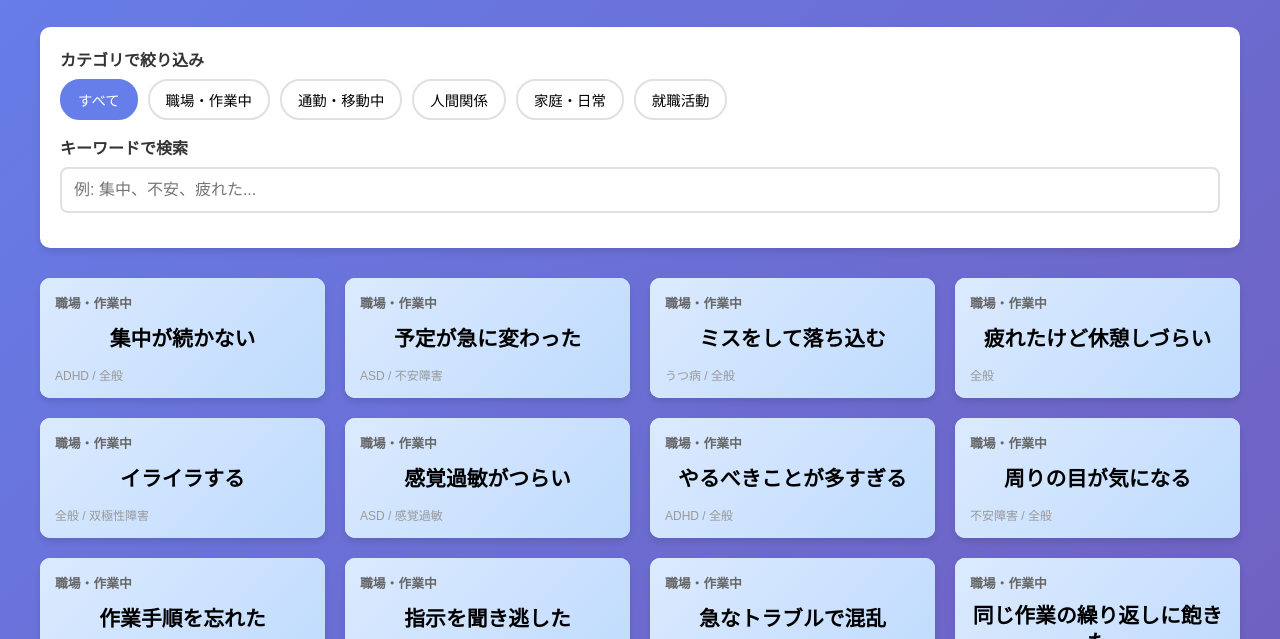
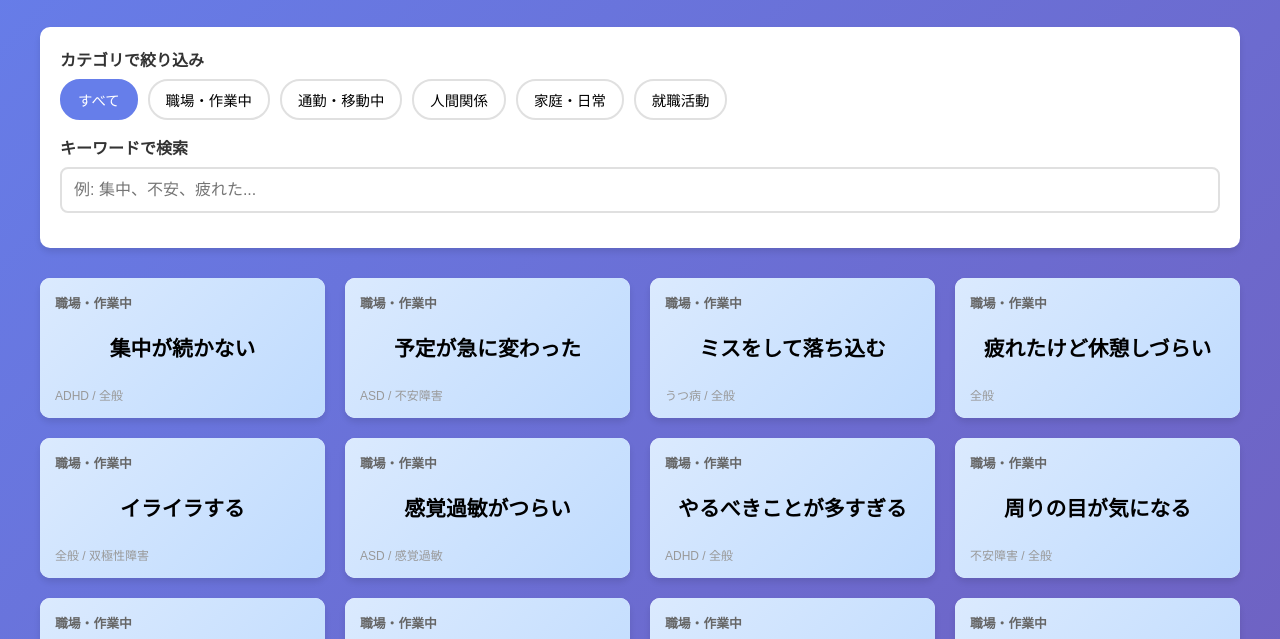
Before and after one commit to Ryuto606/stress-care-cards, a plain HTML site: page docs/index.html in a window 1280 px wide. Shown: the part 116-755 px from the top of the page. Drawn offline with Linux system fonts and the light colour scheme.

Commit message:
Update index.html

```diff
--- a/docs/index.html
+++ b/docs/index.html
@@ -115,6 +115,8 @@
       box-shadow: 0 4px 6px rgba(0,0,0,0.1);
       transition: transform 0.3s, box-shadow 0.3s;
       cursor: pointer;
+      display: flex;
+      flex-direction: column;
     }
 
     .card-item:hover {
@@ -124,10 +126,11 @@
 
     .card-header {
       padding: 15px;
-      min-height: 120px;
+      min-height: 140px;
       display: flex;
       flex-direction: column;
       justify-content: space-between;
+      flex: 1;
     }
 
     .card-category {
```
